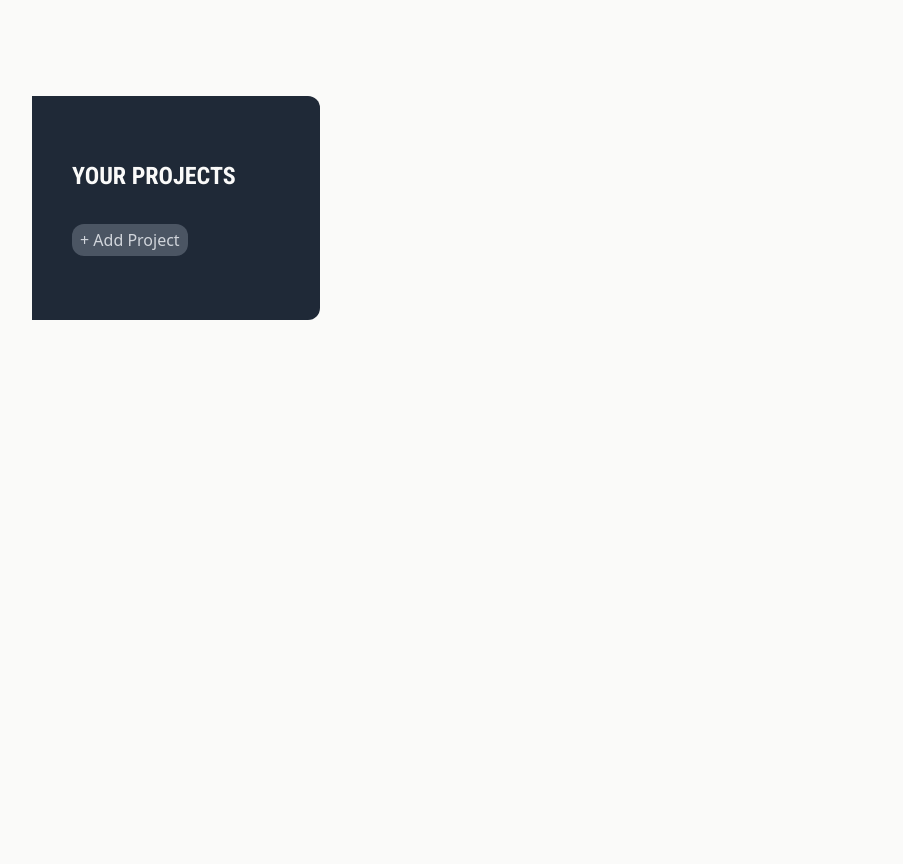
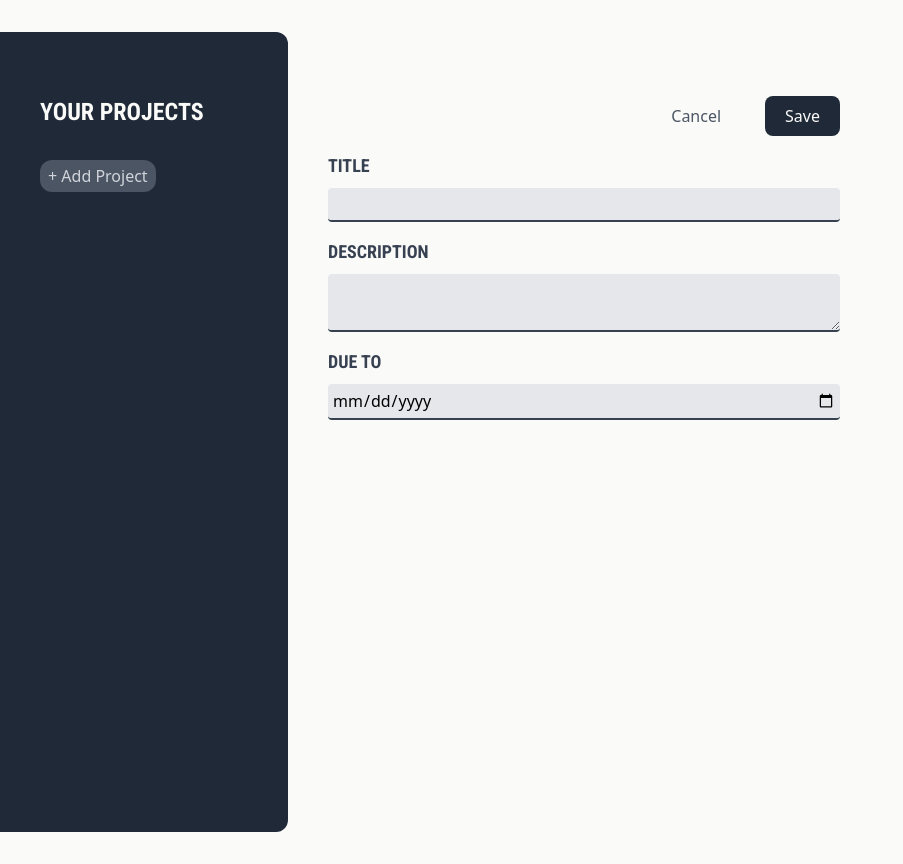
Before and after one commit to Marek-Kosmowski/project-react-management-app, a React (Vite) app: page / in a window 1280 px wide. Shown: the whole page, without its empty margins (0-903 px from the left). Before the commit the page ends 800 px from the top, so only its background shows below. Built offline with nearby package versions, Linux system fonts and the light colour scheme.

Commit message:
Add Input component and styling to it

```diff
--- a/src/App.jsx
+++ b/src/App.jsx
@@ -1,9 +1,11 @@
+import NewProject from './components/NewProject';
 import ProjectsSidebar from './components/ProjectsSidebar';
 
 function App() {
   return (
-    <main className='w-screen my-8 px-8 py-16'>
+    <main className='h-screen my-8 flex gap-10'>
       <ProjectsSidebar />
+      <NewProject />
     </main>
   );
 }
--- /dev/null
+++ b/src/components/Input.jsx
@@ -0,0 +1,16 @@
+export default function Input({ label, textarea, ...props }) {
+  const classInput =
+    'w-full p-1 border-b-2 border-gray-700 bg-gray-200 rounded focus:outline-none';
+  return (
+    <p className='flex flex-col gap-2 my-4'>
+      <label className='text-lg uppercase font-roboto font-bold text-gray-700'>
+        {label}
+      </label>
+      {textarea ? (
+        <textarea className={classInput} {...props}></textarea>
+      ) : (
+        <input className={classInput} {...props} />
+      )}
+    </p>
+  );
+}
--- /dev/null
+++ b/src/components/NewProject.jsx
@@ -0,0 +1,21 @@
+import Input from './Input';
+
+export default function NewProject() {
+  return (
+    <div className='w-[32rem] mt-16'>
+      <menu className='flex justify-end	items-center gap-6'>
+        <li>
+          <button className='px-5 py-2 text-gray-600 hover:text-gray-900'>Cancel</button>{' '}
+        </li>
+        <li>
+          <button className='px-5 py-2 bg-gray-800 rounded-lg text-stone-50 hover:bg-gray-700'>Save</button>{' '}
+        </li>
+      </menu>
+      <div>
+        <Input label='Title' type='text' />
+        <Input label='Description' textarea />
+        <Input label='Due To' type='date' />
+      </div>
+    </div>
+  );
+}
```
